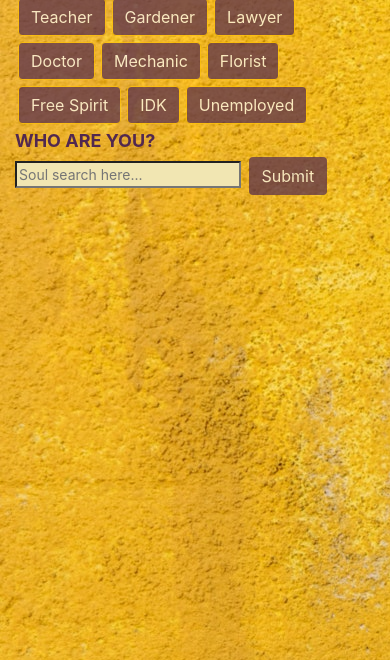
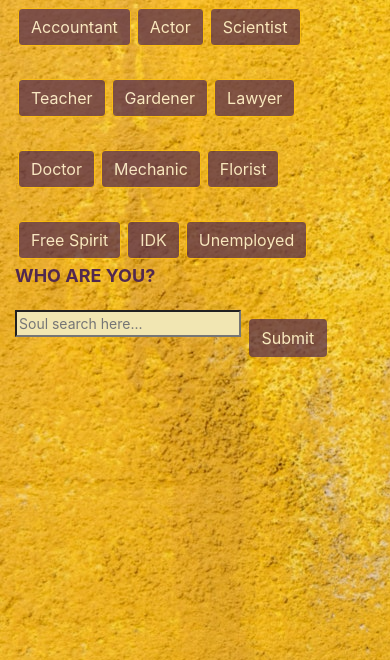
Before and after one commit to marinemekhakyan/GifTastic, a plain HTML site: page index.html in a window 390 px wide. Shown: the part 184-844 px from the top of the page. Drawn offline with nearby package versions, Linux system fonts and the light colour scheme; a script that the page names is missing; a web font is replaced by a local one.

Commit message:
Add files via upload

```diff
--- a/assets/css/style.css
+++ b/assets/css/style.css
@@ -40,3 +40,15 @@ body {
 .gif {
     float: center;
 }
+
+@media screen and (max-width: 768px) {
+    .btn{
+        margin-top: 30px;
+    }
+}
+
+@media screen and (max-width: 640px) {
+    .btn{
+        margin-top: 30px;
+    }
+}
--- a/index.html
+++ b/index.html
@@ -15,7 +15,7 @@
         rel="stylesheet">
     <!-- <link href="https://fonts.googleapis.com/css?family=Pacifico" rel="stylesheet"> -->
     <link rel="stylesheet" type="text/css" href="assets/css/style.css">
-
+    <link rel="icon" type="image/png" href="assets/images/favicon.gif">
 </head>
 
 <body>
```
Also changed, not shown: assets/Images/favicon.gif (added), 1 other file.
